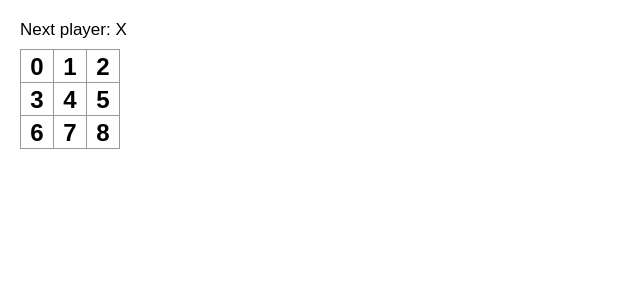
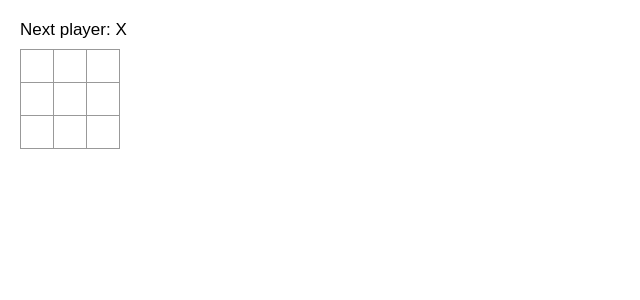
Before and after one commit to dtpiffero/my-app, a React (Create React App) app: page / in a window 1280 px wide. Shown: the top 300 px of the page, without its empty margins (0-640 px from the left). Built offline with nearby package versions, Linux system fonts and the light colour scheme.

Commit message:
Update to TicTac

```diff
--- a/src/index.js
+++ b/src/index.js
@@ -4,19 +4,38 @@ import './index.css';
 
 
 class Square extends React.Component {
-
+  constructor(props){
+    super(props);
+    this.state = {
+      value: null,
+    };
+  }
   render() {
     return (
-      <button className="square">
-        {this.props.value}
+      <button
+      className="square"
+      onClick={() => this.setState({value: 'X'})}
+      >
+        {this.state.value}
       </button>
     );
   }
 }
 
 class Board extends React.Component {
+  constructor(props){
+    super(props);
+    this.state = {
+      squares : Array(9).fill(null)
+    };
+  }
   renderSquare(i) {
-    return <Square value={i}/>;
+    return (
+    <Square
+    value={this.state.squares[i]}
+    onClick={() => this.handleClick(i)}
+    />
+    );
   }
 
   render() {
```
Also changed, not shown: src/App.js (deleted, +0 -26 lines).
